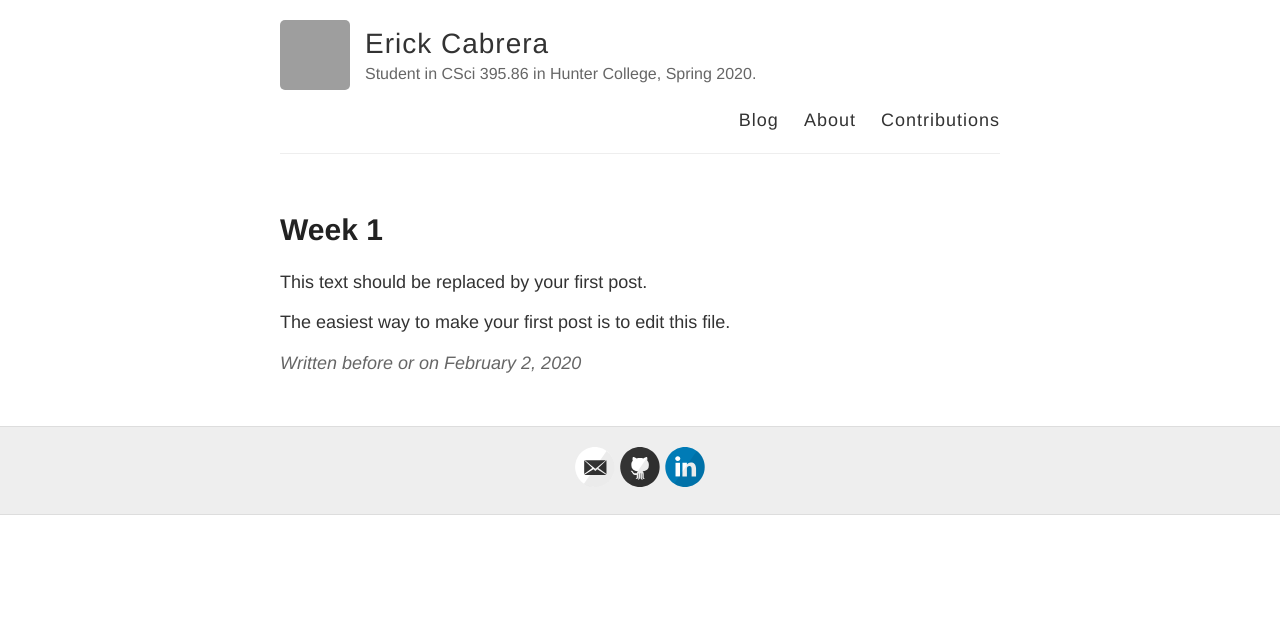
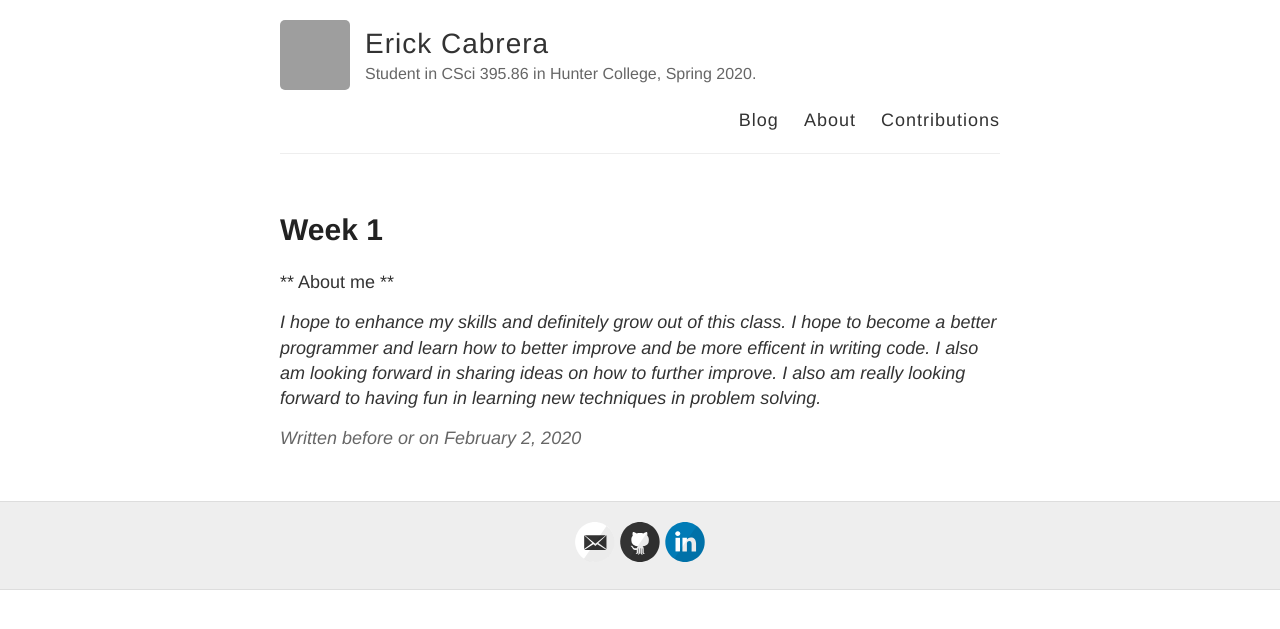
Before and after one commit to hunter-college-ossd-spr-2020/MarceloDamian-weekly, a Jekyll site: the page built from _posts/2020-02-02-week01.md, in a window 1280 px wide. Shown: the top 629 px of the page. Built offline with Jekyll 4.4.1, drawn with Linux system fonts in a browser that asks for light colours; our own code applies the rules of GitHub Pages for plain Markdown files; grey boxes are pictures that could not be loaded.

Commit message:
Update 2020-02-02-week01.md

```diff
--- a/_posts/2020-02-02-week01.md
+++ b/_posts/2020-02-02-week01.md
@@ -1,9 +1,8 @@
 ---
-layout: post
 title: Week 1
 ---
+** About me **
 
-
-This text should be replaced by your first post.
-
-The easiest way to make your first post is to edit this file.
+  *I hope to enhance my skills and definitely grow out of this class. I hope to become a better programmer and learn how to
+better improve and be more efficent in writing code. I also am looking forward in sharing ideas on how to further improve.
+I also am really looking forward to having fun in learning new techniques in problem solving.*
```
